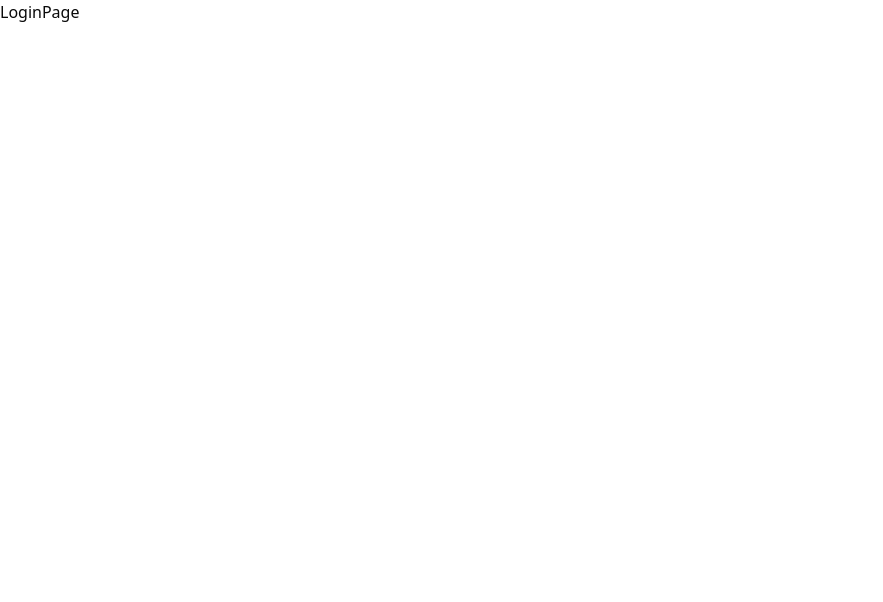
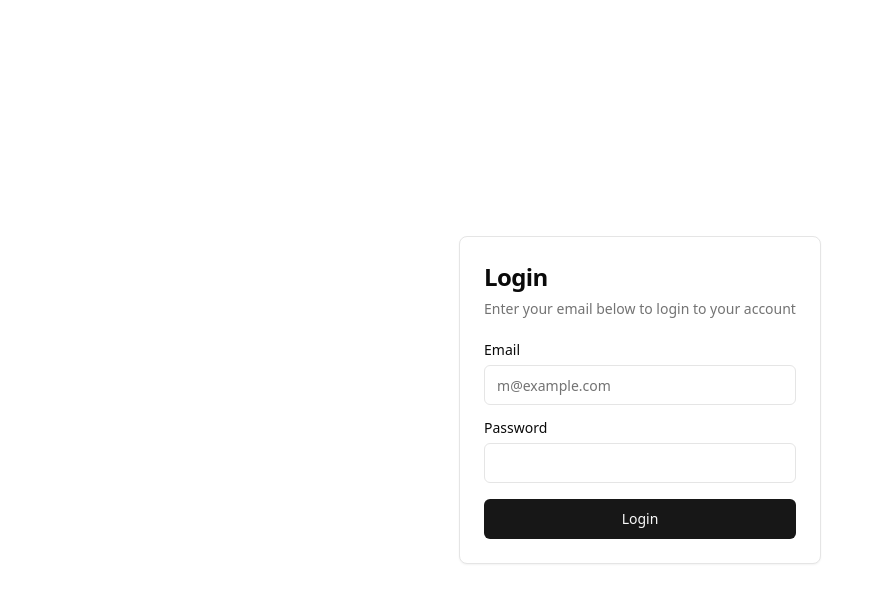
Before and after one commit to itsmepriyanka/GoTravel, a React (Vite) app in the folder Admin/tour-dashboard/: page / in a window 1280 px wide. Shown: the top 602 px of the page, without its empty margins (0-883 px from the left). Built offline with nearby package versions, Linux system fonts and the light colour scheme.

Commit message:
add login page

```diff
--- a/Admin/tour-dashboard/package.json
+++ b/Admin/tour-dashboard/package.json
@@ -10,6 +10,7 @@
     "preview": "vite preview"
   },
   "dependencies": {
+    "@radix-ui/react-label": "^2.1.0",
     "@radix-ui/react-slot": "^1.1.0",
     "class-variance-authority": "^0.7.0",
     "clsx": "^2.1.1",
--- /dev/null
+++ b/Admin/tour-dashboard/src/app/login/page.tsx
@@ -0,0 +1,9 @@
+import { LoginForm } from "@/components/login-form"
+
+export default function Page() {
+  return (
+    <div className="flex h-screen w-full items-center justify-center px-4">
+      <LoginForm />
+    </div>
+  )
+}
--- /dev/null
+++ b/Admin/tour-dashboard/src/components/ui/card.tsx
@@ -0,0 +1,79 @@
+import * as React from "react"
+
+import { cn } from "@/lib/utils"
+
+const Card = React.forwardRef<
+  HTMLDivElement,
+  React.HTMLAttributes<HTMLDivElement>
+>(({ className, ...props }, ref) => (
+  <div
+    ref={ref}
+    className={cn(
+      "rounded-lg border bg-card text-card-foreground shadow-sm",
+      className
+    )}
+    {...props}
+  />
+))
+Card.displayName = "Card"
+
+const CardHeader = React.forwardRef<
+  HTMLDivElement,
+  React.HTMLAttributes<HTMLDivElement>
+>(({ className, ...props }, ref) => (
+  <div
+    ref={ref}
+    className={cn("flex flex-col space-y-1.5 p-6", className)}
+    {...props}
+  />
+))
+CardHeader.displayName = "CardHeader"
+
+const CardTitle = React.forwardRef<
+  HTMLDivElement,
+  React.HTMLAttributes<HTMLDivElement>
+>(({ className, ...props }, ref) => (
+  <div
+    ref={ref}
+    className={cn(
+      "text-2xl font-semibold leading-none tracking-tight",
+      className
+    )}
+    {...props}
+  />
+))
+CardTitle.displayName = "CardTitle"
+
+const CardDescription = React.forwardRef<
+  HTMLDivElement,
+  React.HTMLAttributes<HTMLDivElement>
+>(({ className, ...props }, ref) => (
+  <div
+    ref={ref}
+    className={cn("text-sm text-muted-foreground", className)}
+    {...props}
+  />
+))
+CardDescription.displayName = "CardDescription"
+
+const CardContent = React.forwardRef<
+  HTMLDivElement,
+  React.HTMLAttributes<HTMLDivElement>
+>(({ className, ...props }, ref) => (
+  <div ref={ref} className={cn("p-6 pt-0", className)} {...props} />
+))
+CardContent.displayName = "CardContent"
+
+const CardFooter = React.forwardRef<
+  HTMLDivElement,
+  React.HTMLAttributes<HTMLDivElement>
+>(({ className, ...props }, ref) => (
+  <div
+    ref={ref}
+    className={cn("flex items-center p-6 pt-0", className)}
+    {...props}
+  />
+))
+CardFooter.displayName = "CardFooter"
+
+export { Card, CardHeader, CardFooter, CardTitle, CardDescription, CardContent }
--- /dev/null
+++ b/Admin/tour-dashboard/src/components/ui/input.tsx
@@ -0,0 +1,25 @@
+import * as React from "react"
+
+import { cn } from "@/lib/utils"
+
+export interface InputProps
+  extends React.InputHTMLAttributes<HTMLInputElement> {}
+
+const Input = React.forwardRef<HTMLInputElement, InputProps>(
+  ({ className, type, ...props }, ref) => {
+    return (
+      <input
+        type={type}
+        className={cn(
+          "flex h-10 w-full rounded-md border border-input bg-background px-3 py-2 text-base ring-offset-background file:border-0 file:bg-transparent file:text-sm file:font-medium file:text-foreground placeholder:text-muted-foreground focus-visible:outline-none focus-visible:ring-2 focus-visible:ring-ring focus-visible:ring-offset-2 disabled:cursor-not-allowed disabled:opacity-50 md:text-sm",
+          className
+        )}
+        ref={ref}
+        {...props}
+      />
+    )
+  }
+)
+Input.displayName = "Input"
+
+export { Input }
--- /dev/null
+++ b/Admin/tour-dashboard/src/components/ui/label.tsx
@@ -0,0 +1,24 @@
+import * as React from "react"
+import * as LabelPrimitive from "@radix-ui/react-label"
+import { cva, type VariantProps } from "class-variance-authority"
+
+import { cn } from "@/lib/utils"
+
+const labelVariants = cva(
+  "text-sm font-medium leading-none peer-disabled:cursor-not-allowed peer-disabled:opacity-70"
+)
+
+const Label = React.forwardRef<
+  React.ElementRef<typeof LabelPrimitive.Root>,
+  React.ComponentPropsWithoutRef<typeof LabelPrimitive.Root> &
+    VariantProps<typeof labelVariants>
+>(({ className, ...props }, ref) => (
+  <LabelPrimitive.Root
+    ref={ref}
+    className={cn(labelVariants(), className)}
+    {...props}
+  />
+))
+Label.displayName = LabelPrimitive.Root.displayName
+
+export { Label }
--- a/Admin/tour-dashboard/src/pages/Login.tsx
+++ b/Admin/tour-dashboard/src/pages/Login.tsx
@@ -1,8 +1,42 @@
-import React from 'react'
+import { Card, CardHeader, CardTitle, CardDescription, CardContent } from '@/components/ui/card';
+import { Label } from '@/components/ui/label';
+import { Input } from '@/components/ui/input';
+import { Button } from '@/components/ui/button';
 
 const LoginPage = () => {
     return (
-        <div>LoginPage</div>
+        <section className='flex justify-center items-center h-screen'>
+            <Card className="mx-auto max-w-sm">
+                <CardHeader>
+                    <CardTitle className="text-2xl">Login</CardTitle>
+                    <CardDescription>
+                        Enter your email below to login to your account
+                    </CardDescription>
+                </CardHeader>
+                <CardContent>
+                    <div className="grid gap-4">
+                        <div className="grid gap-2">
+                            <Label htmlFor="email">Email</Label>
+                            <Input
+                                id="email"
+                                type="email"
+                                placeholder="m@example.com"
+                                required
+                            />
+                        </div>
+                        <div className="grid gap-2">
+                            <div className="flex items-center">
+                                <Label htmlFor="password">Password</Label>
+                            </div>
+                            <Input id="password" type="password" required />
+                        </div>
+                        <Button type="submit" className="w-full">
+                            Login
+                        </Button>
+                    </div>
+                </CardContent>
+            </Card>
+        </section>
     )
 }
 
```
Also changed, not shown: 1 other file (tests, documents, lock files or other folders).
